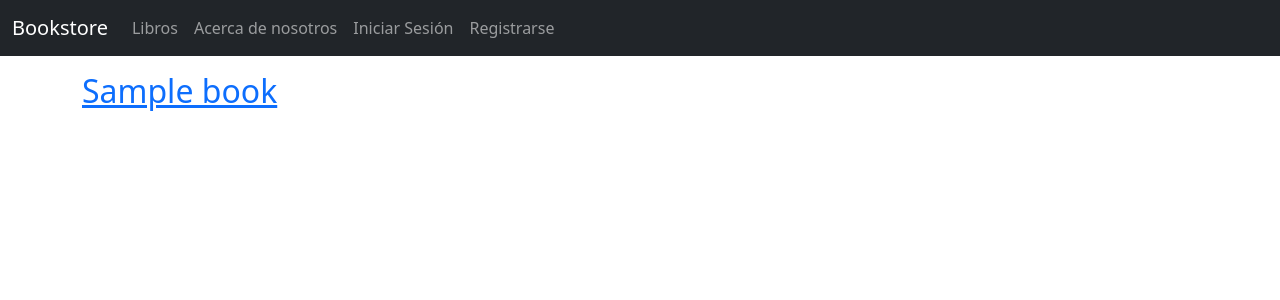
After one commit to JossueDaniel/app_bookstore, a Django app: page /books/ in a window 1280 px wide. The commit adds this page. Shown: the top 300 px of the page. Run offline with Django 4.2, Linux system fonts and the light colour scheme; tables that the repository leaves empty hold one stand-in row (values such as "Sample post"); parts of the project's set-up code (start-up, migrations or seed data) failed here and were passed over.

Commit message:
App books y links más seguros para cada libro C11

```diff
--- /dev/null
+++ b/books/apps.py
@@ -0,0 +1,6 @@
+from django.apps import AppConfig
+
+
+class BooksConfig(AppConfig):
+    default_auto_field = 'django.db.models.BigAutoField'
+    name = 'books'
--- /dev/null
+++ b/books/models.py
@@ -0,0 +1,21 @@
+import uuid
+from django.db import models
+from django.urls import reverse
+
+
+# Create your models here.
+class Book(models.Model):
+    id = models.UUIDField(
+        primary_key=True,
+        default=uuid.uuid4,
+        editable=False
+    )
+    title = models.CharField(max_length=200)
+    author = models.CharField(max_length=200)
+    price = models.DecimalField(max_digits=6, decimal_places=2)
+
+    def __str__(self):
+        return self.title
+
+    def get_absolute_url(self):
+        return reverse("book_detail", args=[str(self.id)])
--- /dev/null
+++ b/books/urls.py
@@ -0,0 +1,8 @@
+from django.urls import path
+
+from .views import BookListView, BookDetailView
+
+urlpatterns = [
+    path("", BookListView.as_view(), name="book_list"),
+    path("<uuid:pk>/", BookDetailView.as_view(), name="book_detail"),
+]
--- /dev/null
+++ b/books/views.py
@@ -0,0 +1,16 @@
+from django.views.generic import ListView, DetailView
+
+from .models import Book
+
+
+# Create your views here.
+class BookListView(ListView):
+    model = Book
+    context_object_name = "book_list"
+    template_name = "books/book_list.html"
+
+
+class BookDetailView(DetailView):
+    model = Book
+    context_object_name = "book"
+    template_name = "books/book_detail.html"
--- a/django_project/settings.py
+++ b/django_project/settings.py
@@ -51,6 +51,7 @@ INSTALLED_APPS = [
     # Apps locales
     'accounts',
     'pages',
+    'books',
 ]
 
 MIDDLEWARE = [
--- a/django_project/urls.py
+++ b/django_project/urls.py
@@ -22,9 +22,8 @@ urlpatterns = [
     # Administrador Django
     path('admin/', admin.site.urls),
     # Administrador de usuario
-    # path('accounts/', include("django.contrib.auth.urls")),
     path('accounts/', include("allauth.urls")),
     # Apps locales
-    # path('accounts/', include("accounts.urls")),
     path('', include("pages.urls")),
+    path('books/', include("books.urls")),
 ]
--- a/templates/_base.html
+++ b/templates/_base.html
@@ -20,6 +20,9 @@
       </button>
       <div class="collapse navbar-collapse" id="navbarCollapse">
         <ul class="navbar-nav me-auto mb-2 mb-md-0">
+            <li class="nav-item">
+                <a href="{% url 'book_list' %}" class="nav-link">Libros</a>
+            </li>
             <li class="nav-item">
                 <a href="{% url 'about' %}" class="nav-link">Acerca de nosotros</a>
             </li>
--- /dev/null
+++ b/templates/books/book_list.html
@@ -0,0 +1,12 @@
+{% extends "_base.html" %}
+{% load static %}
+
+{% block title %}Libros{% endblock title %}
+
+{% block content %}
+{% for book in book_list %}
+    <div>
+        <h2><a href="{{ book.get_absolute_url }}">{{ book.title }}</a></h2>
+    </div>
+{% endfor %}
+{% endblock content %}
```
Also changed, not shown: books/admin.py (added, +11 -0 lines), books/tests.py (added, +34 -0 lines), templates/books/book_detail.html (added, +12 -0 lines), books/__init__.py (added), books/migrations/0001_initial.py (added), books/migrations/__init__.py (added).
